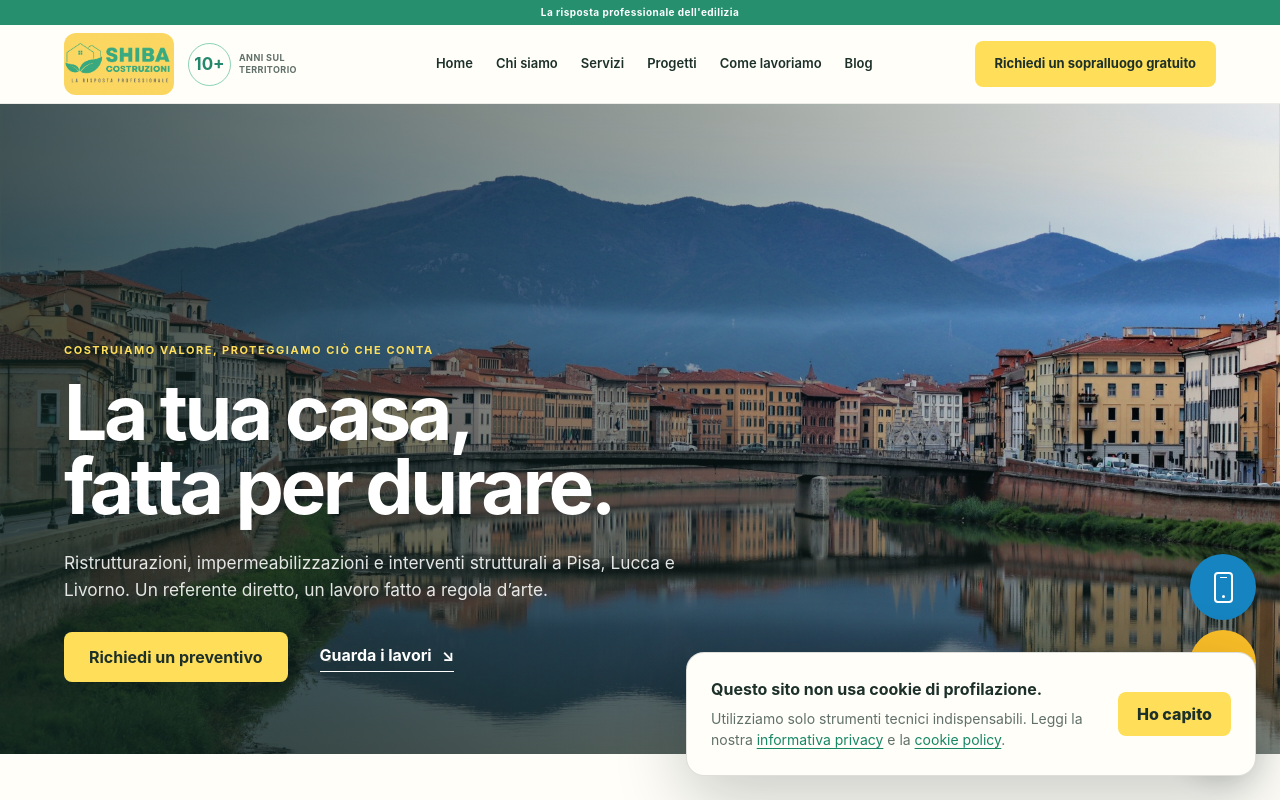
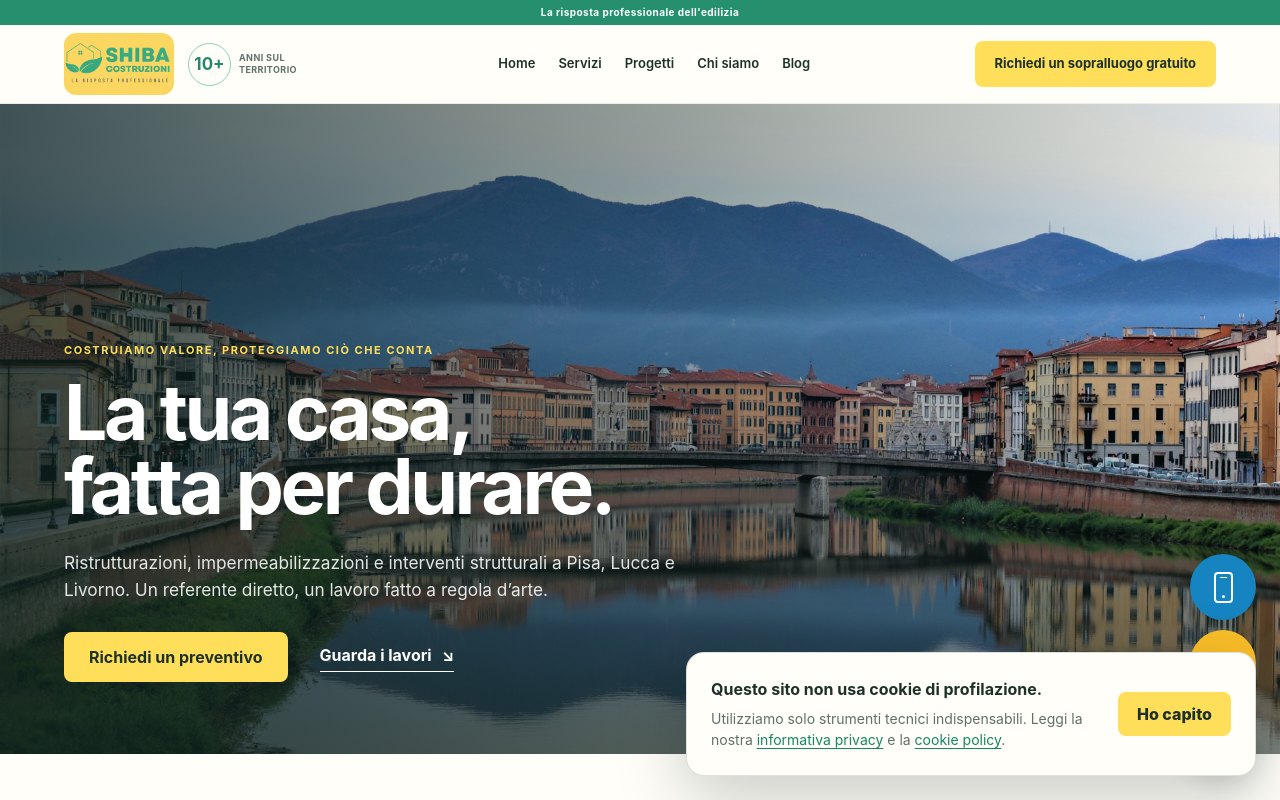
Before and after one commit to idriz90/shibacostruzioni, a Next.js app: page / in a window 1280 px wide. Shown: the top 800 px of the page. Built offline with nearby package versions, Linux system fonts and the light colour scheme.

Commit message:
Riordina il menu principale

```diff
--- a/app/components/SiteChrome.tsx
+++ b/app/components/SiteChrome.tsx
@@ -10,13 +10,11 @@ export function SiteHeader() {
       <header className="site-header">
         <a className="brand" href={siteUrl("/")} aria-label="Shiba Costruzioni, torna alla Home"><img src={siteUrl("/images/logo-shiba-v2.png")} alt="Shiba Costruzioni" /><span className="experience-badge"><strong>10+</strong><small>anni sul<br/>territorio</small></span></a>
         <nav className="desktop-nav" aria-label="Navigazione principale">
-          <a href={siteUrl("/")}>Home</a><a href={siteUrl("/chi-siamo/")}>Chi siamo</a><a href={siteUrl("/servizi/")}>Servizi</a><a href={siteUrl("/progetti/")}>Progetti</a>
-          <a href={siteUrl("/come-lavoriamo/")}>Come lavoriamo</a><a href={siteUrl("/blog/")}>Blog</a>
+          <a href={siteUrl("/")}>Home</a><a href={siteUrl("/servizi/")}>Servizi</a><a href={siteUrl("/progetti/")}>Progetti</a><a href={siteUrl("/chi-siamo/")}>Chi siamo</a><a href={siteUrl("/blog/")}>Blog</a>
         </nav>
         <a className="button button-small" href={siteUrl("/contatti/")}>Richiedi un sopralluogo gratuito</a>
         <details className="mobile-menu"><summary aria-label="Apri il menu">Menu</summary><nav aria-label="Navigazione mobile">
-          <a href={siteUrl("/")}>Home</a><a href={siteUrl("/chi-siamo/")}>Chi siamo</a><a href={siteUrl("/servizi/")}>Servizi</a><a href={siteUrl("/progetti/")}>Progetti</a>
-          <a href={siteUrl("/come-lavoriamo/")}>Come lavoriamo</a><a href={siteUrl("/blog/")}>Blog</a><a href={siteUrl("/contatti/")}>Contatti</a>
+          <a href={siteUrl("/")}>Home</a><a href={siteUrl("/servizi/")}>Servizi</a><a href={siteUrl("/progetti/")}>Progetti</a><a href={siteUrl("/chi-siamo/")}>Chi siamo</a><a href={siteUrl("/blog/")}>Blog</a><a href={siteUrl("/contatti/")}>Contatti</a>
         </nav></details>
       </header>
     </>
--- a/app/page.tsx
+++ b/app/page.tsx
@@ -64,20 +64,19 @@ export default function Home() {
         </a>
         <nav className="desktop-nav" aria-label="Navigazione principale">
           <a href={url("/")}>Home</a>
-          <a href={url("/chi-siamo/")}>Chi siamo</a>
           <a href={url("/servizi/")}>Servizi</a>
           <a href={url("/progetti/")}>Progetti</a>
-          <a href={url("/come-lavoriamo/")}>Come lavoriamo</a>
+          <a href={url("/chi-siamo/")}>Chi siamo</a>
           <a href={url("/blog/")}>Blog</a>
         </nav>
         <a className="button button-small" href={url("/contatti/")}>Richiedi un sopralluogo gratuito</a>
         <details className="mobile-menu">
           <summary aria-label="Apri il menu">Menu</summary>
           <nav aria-label="Navigazione mobile">
-            <a href={url("/chi-siamo/")}>Chi siamo</a>
+            <a href={url("/")}>Home</a>
             <a href={url("/servizi/")}>Servizi</a>
             <a href={url("/progetti/")}>Progetti</a>
-            <a href={url("/come-lavoriamo/")}>Come lavoriamo</a>
+            <a href={url("/chi-siamo/")}>Chi siamo</a>
             <a href={url("/blog/")}>Blog</a>
             <a href={url("/contatti/")}>Contatti</a>
           </nav>
```
